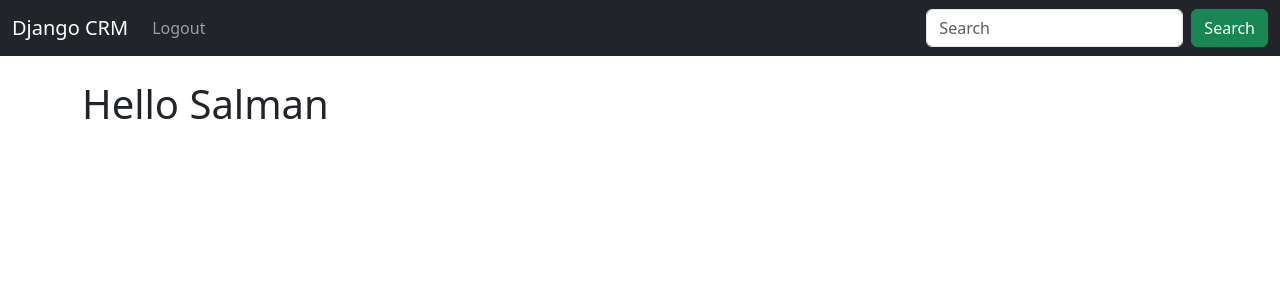
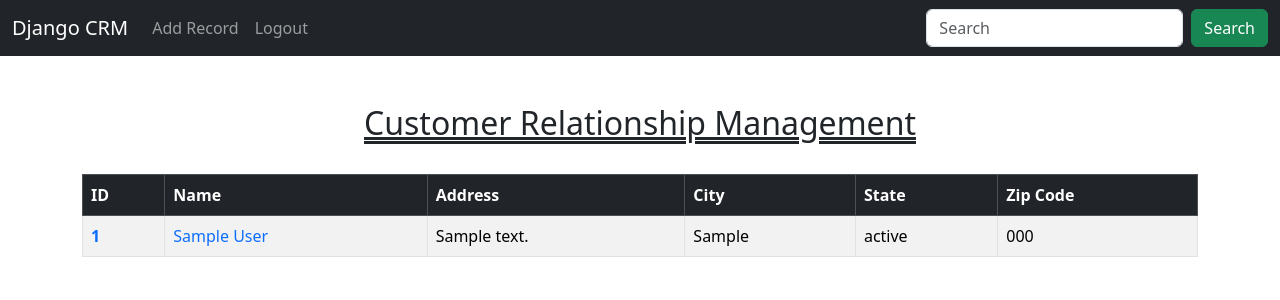
Before and after one commit to salmanbintariq/django-CRM, a Django app: page / in a window 1280 px wide. Shown: the top 300 px of the page. Run offline with Django 5.2, Linux system fonts and the light colour scheme; a user stored in the database is signed in; tables that the repository leaves empty hold one stand-in row (values such as "Sample post").

Commit message:
forms/model and CRUD operations

```diff
--- a/main/models.py
+++ b/main/models.py
@@ -2,13 +2,14 @@ from django.db import models
 
 # Create your models here.
 
-# class Customer(models.Model):
-#     name = models.CharField(max_length=50)
-#     address = models.CharField(max_length=50)
-#     city = models.CharField(max_length=50)
-#     state = models.CharField(max_length=50)
-#     zipcode = models.CharField(max_length=5,null=True, blank=True)
-#     created_at = models.DateTimeField(auto_now_add=True)
+class Customer(models.Model):
+    first_name = models.CharField(max_length=50)
+    last_name = models.CharField(max_length=50)
+    address = models.CharField(max_length=50)
+    city = models.CharField(max_length=50)
+    state = models.CharField(max_length=50)
+    zipcode = models.CharField(max_length=5,null=True, blank=True)
+    created_at = models.DateTimeField(auto_now_add=True)
 
-#     def __str__(self) -> str:
-#         return f"{self.name} - {self.city} = {self.state}"
+    def __str__(self) -> str:
+        return f"{self.first_name} - {self.city} = {self.state}"
--- a/main/templates/main/home.html
+++ b/main/templates/main/home.html
@@ -5,7 +5,34 @@
 {% block content %}
 <div>
 {% if request.user.is_authenticated %}
-<h1>Hello Salman</h1>
+<h2 class="text-center mt-4" style="text-decoration: underline double;">Customer Relationship Management</h2>
+<br>
+<table class="table table-bordered table-striped table-hover">
+    <thead class="table-dark">
+      <tr>
+        <th scope="col">ID</th>
+        <th scope="col">Name</th>
+        <th scope="col">Address</th>
+        <th scope="col">City</th>
+        <th scope="col">State</th>
+        <th scope="col">Zip Code</th>
+      </tr>
+    </thead>
+    <tbody>
+        {% if customers %}
+        {% for customer in customers %}
+      <tr>
+        <th scope="row"><a href="{% url 'main:record' customer.id %}" style="text-decoration: none;">{{customer.id}}</a></th>
+        <td><a href="{% url 'main:record' customer.id %}" style="text-decoration: none;">{{customer.first_name}} {{customer.last_name}}</a></td>
+        <td>{{customer.address}}</td>
+        <td>{{customer.city}}</td>
+        <td>{{customer.state}}</td>
+        <td>{{customer.zipcode}}</td>
+      </tr>
+      {% endfor %}
+      {% endif %}
+    </tbody>
+  </table>
 {% else %}
 <div class="container"></div>
     <div class="row justify-content-center">
--- a/main/templates/main/navbar.html
+++ b/main/templates/main/navbar.html
@@ -8,6 +8,9 @@
       <ul class="navbar-nav me-auto mb-2 mb-lg-0">
 
         {% if request.user.is_authenticated %}
+        <li class="nav-item"></li>
+          <a class="nav-link" href="{% url 'main:add_record' %}">Add Record</a>
+        </li>
         <li class="nav-item">
           <a class="nav-link" href="{% url 'main:logout' %}">Logout</a>
         </li>
@@ -18,11 +21,10 @@
         <li class="nav-item">
           <a class="nav-link" href="{% url 'main:home' %}">Login</a>
         </li>
-
         {% endif %}
       </ul>
       <form class="d-flex" role="search">
-        <input class="form-control me-2" type="search" placeholder="Search" aria-label="Search">
+        <input class="form-control me-2" name="q" type="search" placeholder="Search" aria-label="Search">
         <button class="btn btn-success" type="submit">Search</button>
       </form>
     </div>
--- a/main/urls.py
+++ b/main/urls.py
@@ -8,4 +8,11 @@ urlpatterns = [
     # path('login/', views.login_user, name='login'), # In case you create a separate page
     path('logout/', views.logout_user, name='logout'),
     path('register/', views.register_user, name='register'),
+
+    path('add_record/', views.add_record, name='add_record'),
+    path('edit_record/<int:id>', views.edit_record, name='edit_record'),
+    path('delete/<int:id>', views.delete_record, name='delete'),
+
+    path('record/<int:id>', views.customer_record, name='record'),
+
 ]
--- a/main/views.py
+++ b/main/views.py
@@ -1,11 +1,25 @@
-from django.shortcuts import render,redirect
+from django.shortcuts import render,redirect,get_object_or_404
 from django.contrib.auth import authenticate, login, logout
 from django.contrib.auth.decorators import login_required
 from django.contrib import messages
-from .forms import SignupForm
+from django.db.models import Q
+from .forms import SignupForm, RecordForm
+from .models import Customer
 # Create your views here.
 
 def home(request):
+    query = request.GET.get('q','')
+    if query:
+        customers = Customer.objects.filter(
+            Q(first_name__icontains=query) |
+            Q(last_name__icontains=query) |
+            Q(id__icontains=query) |
+            Q(city__icontains=query)
+        )
+    else:
+        customers = Customer.objects.all()
+
+    # Handle login logic
     if request.method == "POST":
         username = request.POST.get('username')
         password = request.POST.get('password')
@@ -18,7 +32,7 @@ def home(request):
             messages.error(request,"Invalid username and password. Please Try again!")
             return redirect('main:home')
     else:
-        return render(request, 'main/home.html')
+        return render(request, 'main/home.html', {"customers":customers})
 
 
 def logout_user(request):
@@ -42,3 +56,50 @@ def register_user(request):
         form = SignupForm()
 
     return render(request, 'main/register.html', {'form':form})
+
+
+def customer_record(request,id):
+    if request.user.is_authenticated:
+        customer = get_object_or_404(Customer, id=id)
+        return render(request, 'main/record.html', {"customer":customer})
+    else:
+        messages.error(request,"You must be logged in to view that page !!!")
+        return redirect('main:home')
+
+def delete_record(request,id):
+    if request.user.is_authenticated:
+        customer = get_object_or_404(Customer, id=id)
+        customer.delete()
+        messages.success(request,"Record deleted successfully !!!")
+        return redirect('main:home')
+    else:
+        messages.error(request,"You must be logged in to that !!!")
+        return redirect('main:home')
+
+def add_record(request):
+    if request.user.is_authenticated:
+        if request.method == 'POST':
+            form = RecordForm(request.POST)
+            if form.is_valid():
+                form.save()
+                messages.success(request,"Record added successfully!")
+                return redirect('main:home')
+        else:
+            form = RecordForm()
+        return render(request, 'main/add_record.html', {"form":form})
+    else:
+        messages.error(request,"You must be logged in to that !!!")
+        return redirect('main:home')
+
+def edit_record(request,id):
+    if request.user.is_authenticated:
+        customer = get_object_or_404(Customer,id=id)
+        form = RecordForm(request.POST or None, instance=customer) # Use request.POST or None to handle both GET and POST
+        if form.is_valid():
+            form.save()
+            messages.success(request,"Record updated successfully!")
+            return redirect('main:home')
+        return render(request, 'main/edit_record.html', {"form":form})
+    else:
+        messages.error(request,"You must be logged in to edit a record!")
+        return redirect('main:home')
```
Also changed, not shown: main/forms.py (+16 -1 lines), main/templates/main/add_record.html (added, +15 -0 lines), main/templates/main/edit_record.html (added, +18 -0 lines), main/templates/main/record.html (added, +45 -0 lines), main/migrations/0001_initial.py (added).
